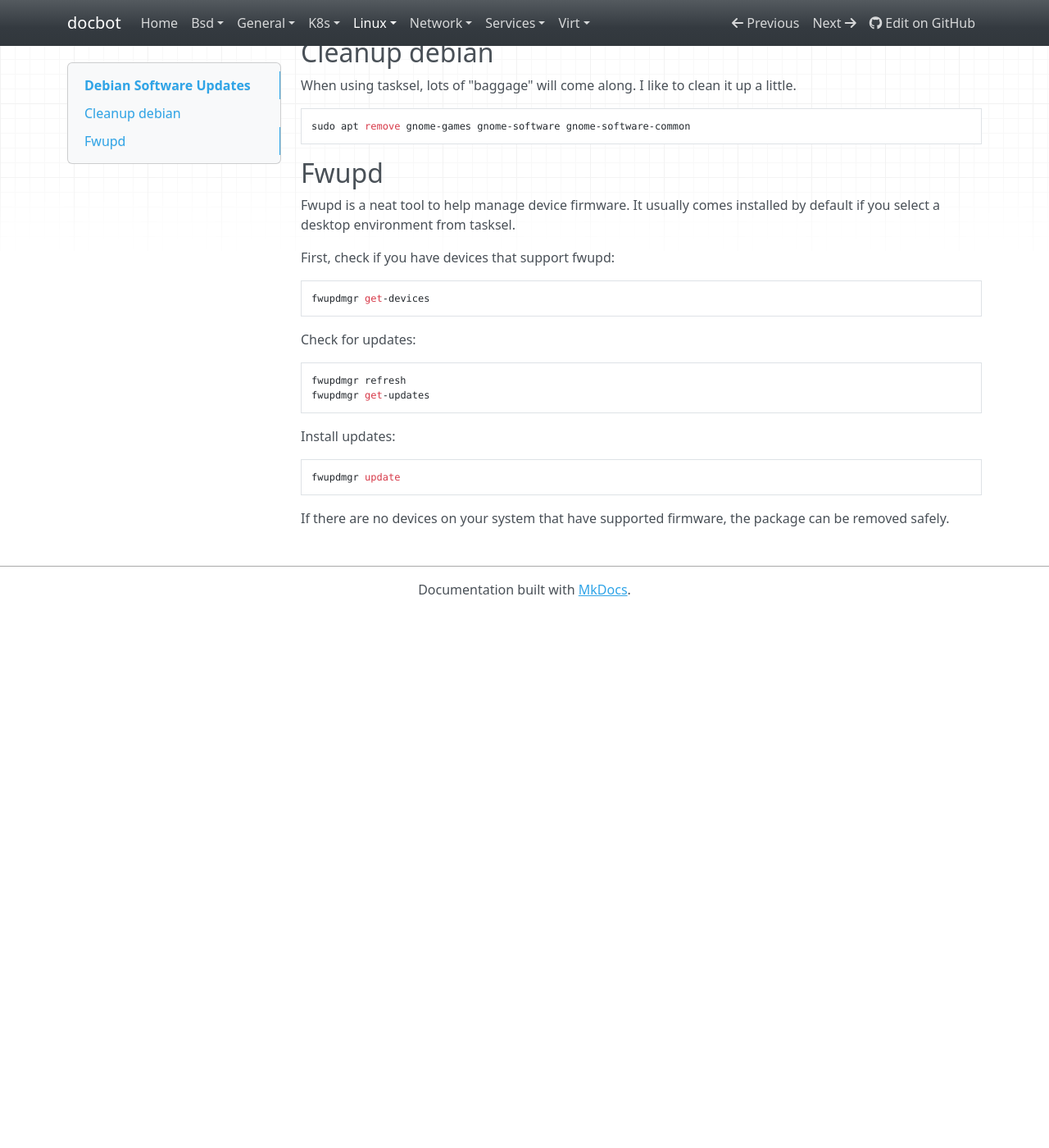
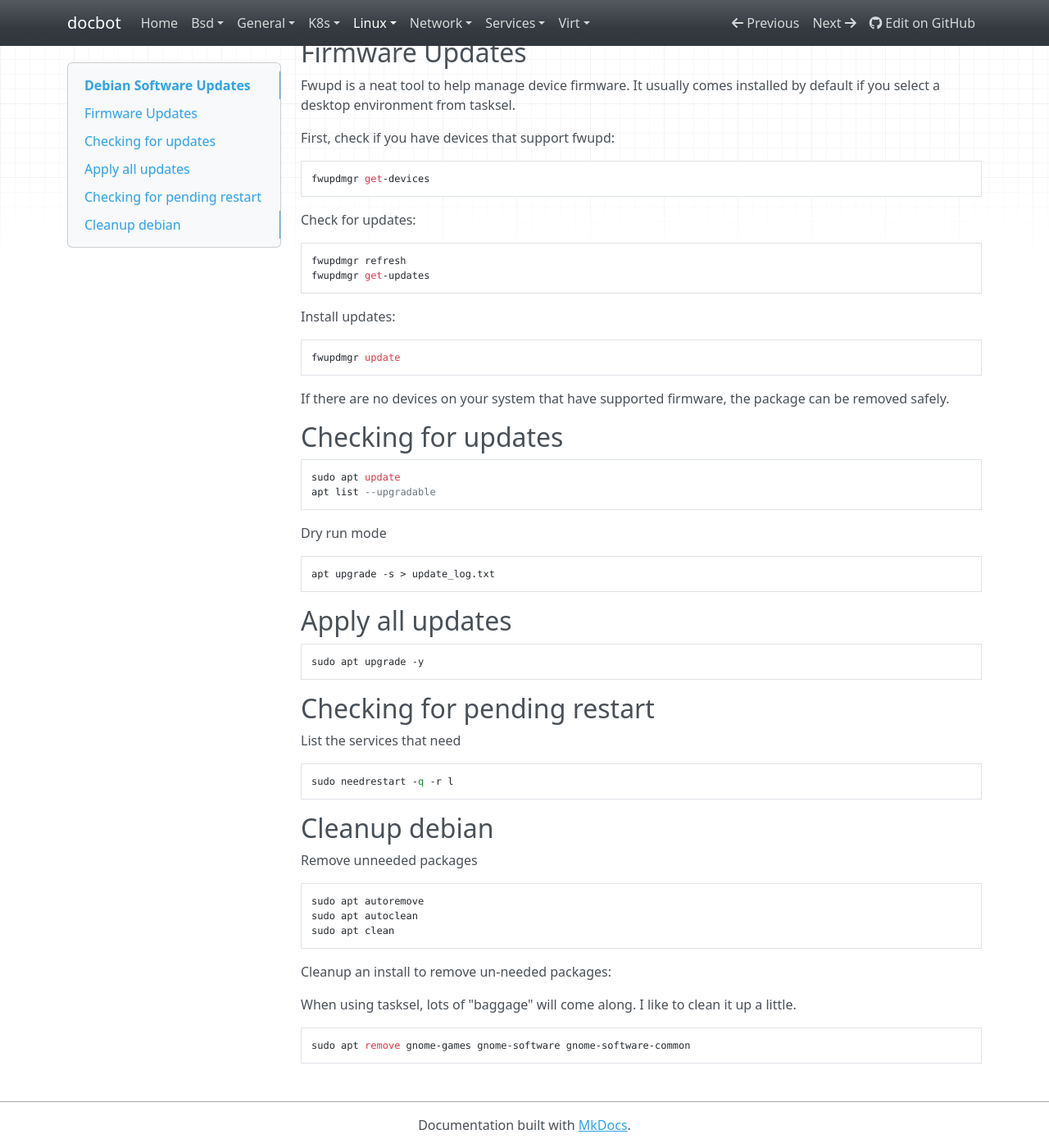
Before and after one commit to noahbailey/docbot, an MkDocs documentation site: the page built from docs/linux/debian-software.md, in a window 1280 px wide and 1400 px high, scrolled down 89 px. Shown: the whole window at 82% size. Built offline with MkDocs 1.6.1, drawn with Linux system fonts in a browser that asks for light colours; nearby versions of some CDN libraries; before the commit the page ends 900 px from its top, so only the background shows below that.

Commit message:
Update the update page

```diff
--- a/docs/linux/debian-software.md
+++ b/docs/linux/debian-software.md
@@ -1,13 +1,6 @@
 # Debian Software Updates
 
-## Cleanup debian
-
-When using tasksel, lots of "baggage" will come along. I like to clean it up a little.
-
-    sudo apt remove gnome-games gnome-software gnome-software-common
-
-
-## Fwupd
+## Firmware Updates
 
 Fwupd is a neat tool to help manage device firmware. It usually comes installed by default if you select a desktop environment from tasksel.
 
@@ -25,3 +18,37 @@ Install updates:
     fwupdmgr update
 
 If there are no devices on your system that have supported firmware, the package can be removed safely.
+
+
+## Checking for updates
+
+    sudo apt update
+    apt list --upgradable
+
+Dry run mode
+
+    apt upgrade -s > update_log.txt
+
+## Apply all updates
+
+    sudo apt upgrade -y
+
+## Checking for pending restart
+
+List the services that need
+
+    sudo needrestart -q -r l
+
+## Cleanup debian
+
+Remove unneeded packages
+
+    sudo apt autoremove
+    sudo apt autoclean
+    sudo apt clean
+
+Cleanup an install to remove un-needed packages:
+
+When using tasksel, lots of "baggage" will come along. I like to clean it up a little.
+
+    sudo apt remove gnome-games gnome-software gnome-software-common
```
